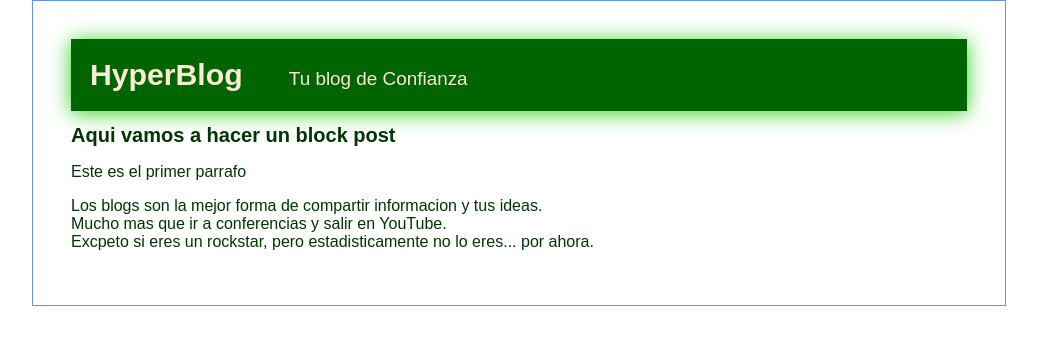
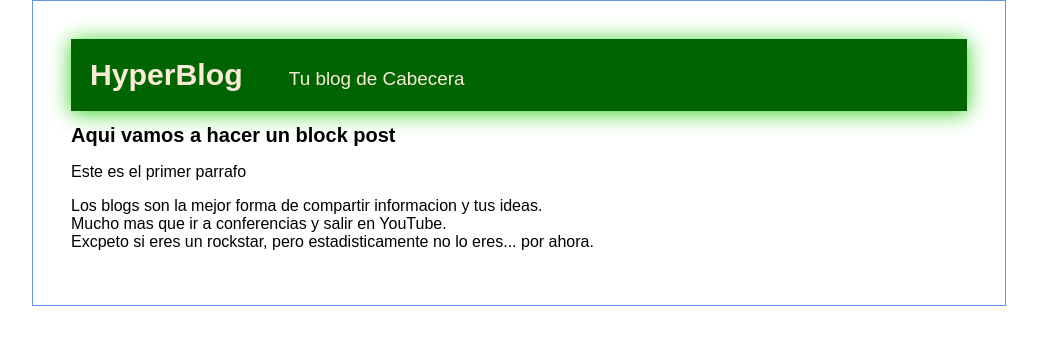
Before and after one commit to joseme18/curso-joseme18.github.io, a plain HTML site: page blogpost.html in a window 1280 px wide. Shown: the whole page, without its empty margins (121-1158 px from the left). Drawn offline with Linux system fonts and the light colour scheme; a script that the page names is missing.

Commit message:
actualizacion de cabecera

```diff
--- a/blogpost.html
+++ b/blogpost.html
@@ -12,7 +12,7 @@
            <div id="container">
                <div id="cabecera">
                    HyperBlog
-                   <span id="tagline">Tu blog de Confianza </span>
+                   <span id="tagline">Tu blog de Cabecera </span>
                </div>
                 <div id="post">
 
--- a/css/estilos.css
+++ b/css/estilos.css
@@ -1,6 +1,6 @@
 body
     {
-        color:rgb(1, 53, 4);
+        color:rgb(0, 0, 0);
         text-align: center;
         font-family: "Arial";
         font-size: 16px;
```
